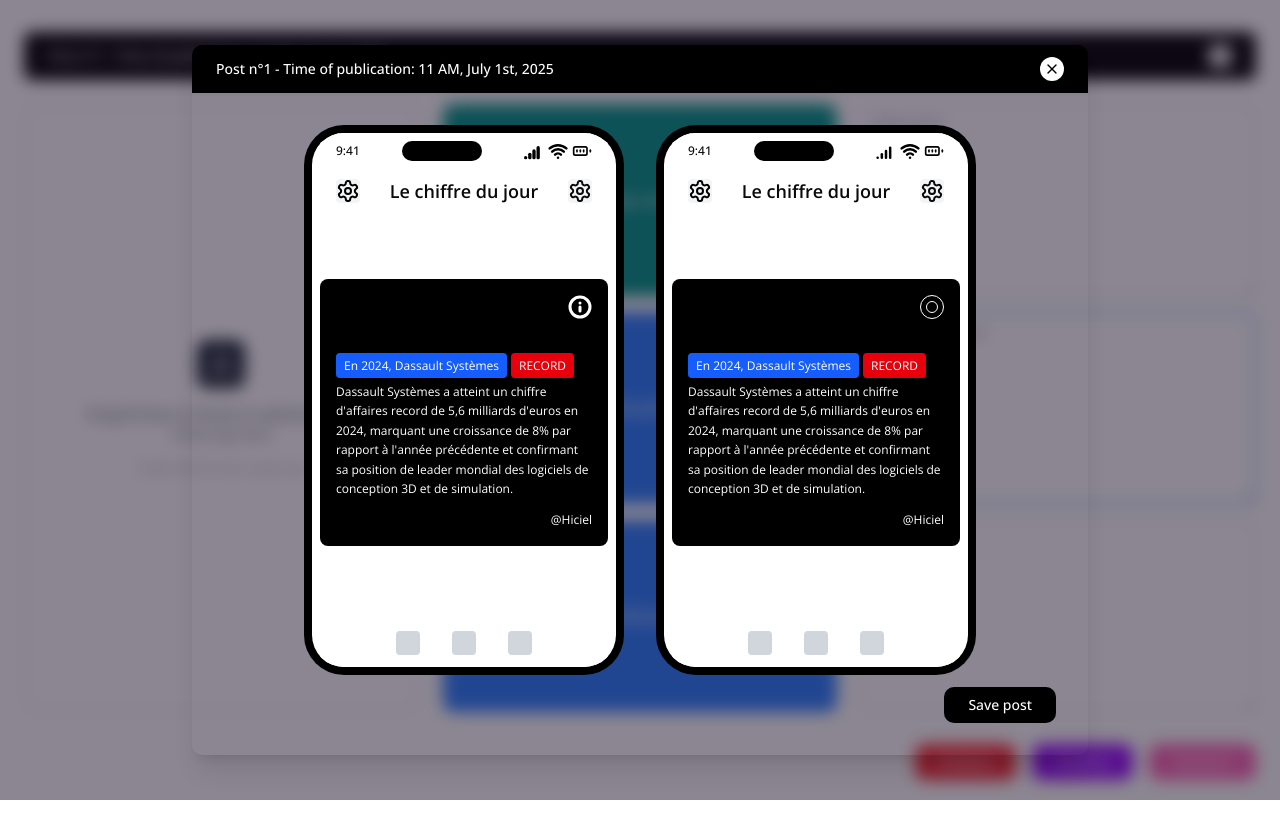
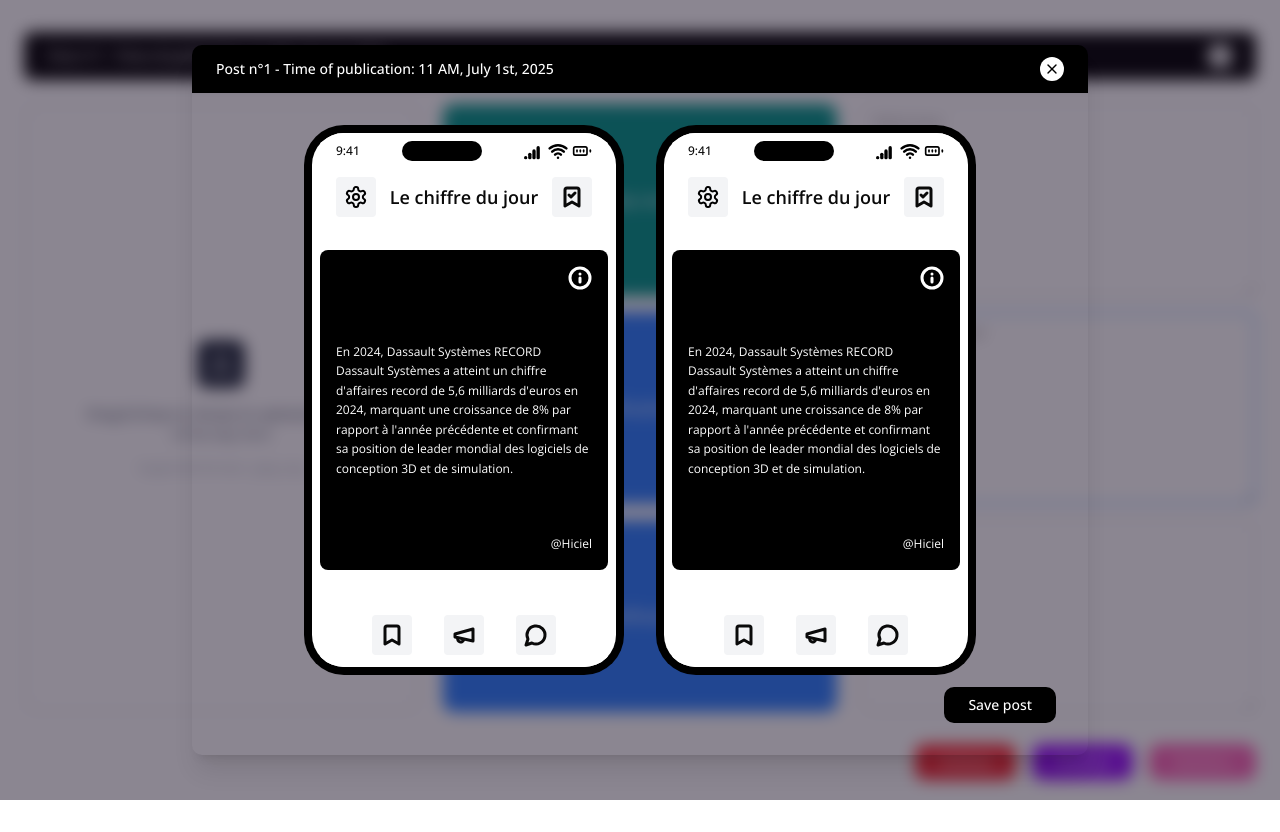
Before and after one commit to mdYeasinIslam/pawli-pest-dashboard, a Next.js app: page / in a window 1280 px wide. Both pictures are taken after a click on the button "Preview". Built offline with nearby package versions, Linux system fonts and the light colour scheme; a web font is replaced by a local one.

Commit message:
add some icon in modal

```diff
--- a/src/components/Home/HomeSection.tsx
+++ b/src/components/Home/HomeSection.tsx
@@ -3,7 +3,7 @@
 import type React from "react"
 
 import { useState } from "react"
-import { BatteryFull, ChevronRight, Info, Settings, SignalHigh, Upload, Wifi, X } from "lucide-react"
+import { BatteryFull, BookCheck, Bookmark, BookmarkCheck, ChevronRight, Info, Megaphone, MessageCircle, Settings, SignalHigh, Upload, Wifi, X } from "lucide-react"
 import { Button } from "@/components/ui/button"
 import { Textarea } from "@/components/ui/textarea"
 
@@ -41,7 +41,7 @@
 
             {/* Main Content */}
             <div className=" ">
-                <div className=" grid grid-cols-1 lg:grid-cols-3  gap-6 max-w-7xl mx-auto">
+                <div className=" grid grid-cols-1 lg:grid-cols-3  gap-6 ">
                 {/* Left Column - Upload Area */}
                     <div className="lg:col-span-1 h-full ">
                         <div
@@ -93,7 +93,7 @@
                 </div>
 
                 {/* Action Buttons */}
-                <div className="flex justify-end space-x-4 mt-8">
+                <div className=" flex justify-end space-x-4 mt-8">
                 <Button className="bg-red-500 hover:bg-red-600 text-white px-6 py-2 rounded-lg font-medium">Validate</Button>
                 <Button
                      onClick={() => setShowPreviewModal(true)}
@@ -141,26 +141,26 @@
 
                       {/* App Header */}
                       <div className="bg-white px-4  flex items-center justify-between ">
-                        <div className="w-6 h-6 bg-gray-100 rounded"><Settings className="text-black"/></div>
+                        <div className="w-10 h-10 bg-gray-100 rounded place-content-center place-items-center"><Settings className="text-black"/></div>
                         <span className="font-semibold text-lg  ">Le chiffre du jour</span>
-                        <div className="w-6 h-6 bg-gray-100 rounded"><Settings /></div>
+                        <div className="w-10 h-10 bg-gray-100 rounded  place-content-center place-items-center"><BookmarkCheck strokeWidth={3} /></div>
                       </div>
                     </div>
 
                       {/* Content Area */}
-                      <div className=" bg-black text-white p-4 h-1/2 place-content-center relative rounded-md">
+                      <div className=" bg-black text-white p-4 h-[60%] place-content-center relative rounded-md">
                         <div className="absolute top-4 right-4">
                           <div className=" flex items-center justify-center"><Info strokeWidth={3} />
                             {/* <div className="w-3 h-3 border border-white rounded-full"></div> */}
                           </div>
                         </div>
-                        <div className="mt-8">
-                          <div className="text-xs mb-2">
-                            <span className="bg-blue-600 px-2 py-1 rounded text-white">En 2024, Dassault Systèmes</span>
-                            <span className="bg-red-600 px-2 py-1 rounded text-white ml-1">RECORD</span>
-                          </div>
+                        <div className="">
+                          {/* <div className="text-xs mb-2">
+                            <span className=" py-1 rounded text-white"></span>
+                            <span className=" py-1 rounded text-white ml-1"></span>
+                          </div> */}
                           <p className="text-xs leading-relaxed">
-                            Dassault Systèmes a atteint un chiffre d'affaires record de 5,6 milliards d'euros en 2024,
+                           En 2024, Dassault Systèmes RECORD Dassault Systèmes a atteint un chiffre d'affaires record de 5,6 milliards d'euros en 2024,
                             marquant une croissance de 8% par rapport à l'année précédente et confirmant sa position de
                             leader mondial des logiciels de conception 3D et de simulation.
                           </p>
@@ -172,16 +172,16 @@
 
                       {/* Bottom Navigation */}
                       <div className="bg-white px-4 py-3 flex justify-center space-x-8">
-                        <div className="w-6 h-6 1 bg-gray-300 rounded"></div>
-                        <div className="w-6 h-6 bg-gray-300 rounded"></div>
-                        <div className="w-6 h-6 bg-gray-300 rounded"></div>
+                        <div className="w-10 h-10 bg-gray-100 rounded  place-content-center place-items-center"><Bookmark strokeWidth={3} /></div>
+                         <div className="w-10 h-10 bg-gray-100 rounded  place-content-center place-items-center"><Megaphone strokeWidth={3} /></div>
+                         <div className="w-10 h-10 bg-gray-100 rounded  place-content-center place-items-center"><MessageCircle strokeWidth={3} /></div>
                       </div>
                     </div>
                   </div>
                 </div>
 
                 {/* Second Phone Mockup */}
-                 <div className="relative">
+                   <div className="relative">
                   <div className="w-80 h-[550px] bg-black rounded-[2.5rem] p-2">
                     <div className="flex flex-col justify-between w-full h-full bg-white rounded-[2rem] overflow-hidden px-2">
                     <div className="space-y-2">
@@ -190,7 +190,7 @@
                         <span className="font-medium">9:41</span>
                         <div className="w-20  h-5 bg-black rounded-full"></div>
                         <div className="flex space-x-1">
-                          <div className="  rounded-sm"><SignalHigh className="w-5 h-5 text-black" strokeWidth={3} /></div>
+                          <div className="  rounded-sm"><SignalHigh className="w-5 h-5 text-black" strokeWidth={4} /></div>
                           <div className=" rounded-sm"><Wifi className="w-5 h-5 text-black" strokeWidth={3} /></div>
                           <div className=" rounded-sm"> <BatteryFull className="w-5 h-5 text-black" /></div>
                         </div>
@@ -198,26 +198,26 @@
 
                       {/* App Header */}
                       <div className="bg-white px-4  flex items-center justify-between ">
-                        <div className="w-6 h-6 bg-gray-100 rounded"><Settings className="text-black"/></div>
+                        <div className="w-10 h-10 bg-gray-100 rounded place-content-center place-items-center"><Settings className="text-black"/></div>
                         <span className="font-semibold text-lg  ">Le chiffre du jour</span>
-                        <div className="w-6 h-6 bg-gray-100 rounded"><Settings /></div>
+                        <div className="w-10 h-10 bg-gray-100 rounded  place-content-center place-items-center"><BookmarkCheck strokeWidth={3} /></div>
                       </div>
                     </div>
 
                       {/* Content Area */}
-                      <div className=" bg-black text-white p-4 h-1/2 place-content-center relative rounded-md">
+                      <div className=" bg-black text-white p-4 h-[60%] place-content-center relative rounded-md">
                         <div className="absolute top-4 right-4">
-                          <div className="w-6 h-6 border border-white rounded-full flex items-center justify-center">
-                            <div className="w-3 h-3 border border-white rounded-full"></div>
+                          <div className=" flex items-center justify-center"><Info strokeWidth={3} />
+                            {/* <div className="w-3 h-3 border border-white rounded-full"></div> */}
                           </div>
                         </div>
-                        <div className="mt-8">
-                          <div className="text-xs mb-2">
-                            <span className="bg-blue-600 px-2 py-1 rounded text-white">En 2024, Dassault Systèmes</span>
-                            <span className="bg-red-600 px-2 py-1 rounded text-white ml-1">RECORD</span>
-                          </div>
+                        <div className="">
+                          {/* <div className="text-xs mb-2">
+                            <span className=" py-1 rounded text-white"></span>
+                            <span className=" py-1 rounded text-white ml-1"></span>
+                          </div> */}
                           <p className="text-xs leading-relaxed">
-                            Dassault Systèmes a atteint un chiffre d'affaires record de 5,6 milliards d'euros en 2024,
+                           En 2024, Dassault Systèmes RECORD Dassault Systèmes a atteint un chiffre d'affaires record de 5,6 milliards d'euros en 2024,
                             marquant une croissance de 8% par rapport à l'année précédente et confirmant sa position de
                             leader mondial des logiciels de conception 3D et de simulation.
                           </p>
@@ -229,13 +229,14 @@
 
                       {/* Bottom Navigation */}
                       <div className="bg-white px-4 py-3 flex justify-center space-x-8">
-                        <div className="w-6 h-6 1 bg-gray-300 rounded"></div>
-                        <div className="w-6 h-6 bg-gray-300 rounded"></div>
-                        <div className="w-6 h-6 bg-gray-300 rounded"></div>
+                        <div className="w-10 h-10 bg-gray-100 rounded  place-content-center place-items-center"><Bookmark strokeWidth={3} /></div>
+                         <div className="w-10 h-10 bg-gray-100 rounded  place-content-center place-items-center"><Megaphone strokeWidth={3} /></div>
+                         <div className="w-10 h-10 bg-gray-100 rounded  place-content-center place-items-center"><MessageCircle strokeWidth={3} /></div>
                       </div>
                     </div>
                   </div>
                 </div>
+
 
               </div>
 
```
